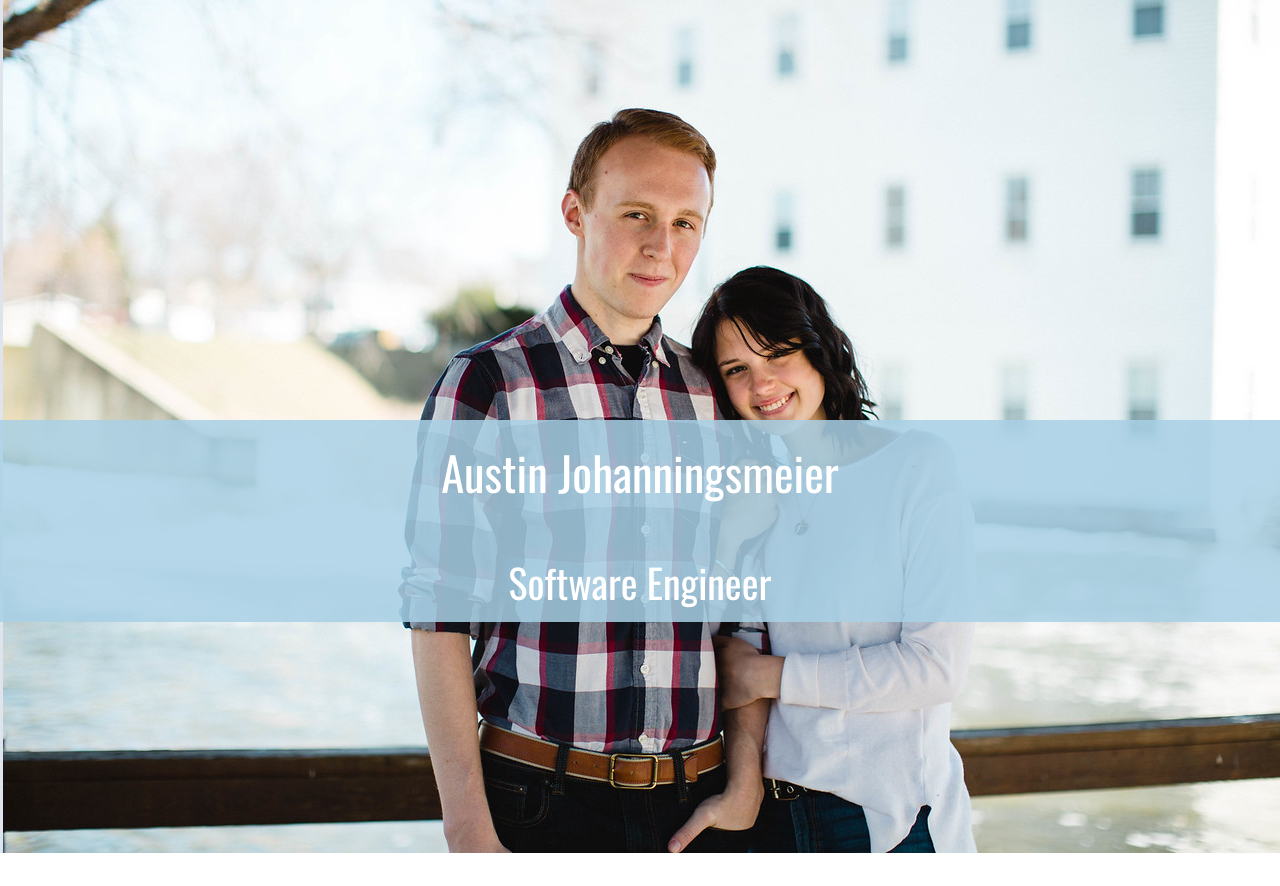
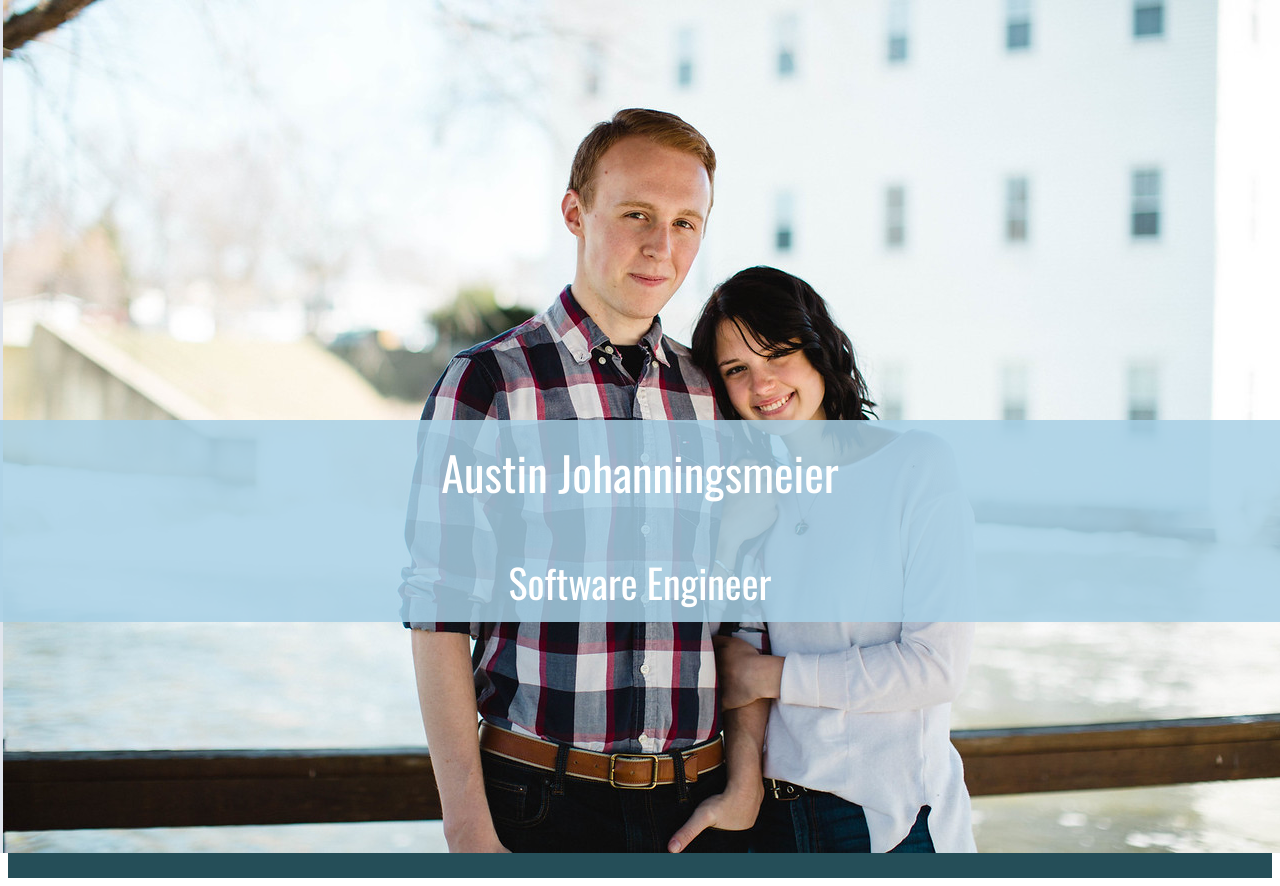
Before and after one commit to austin0150/Personal-Webpage, an Angular app: page / in a window 1280 px wide. Before the commit the page ends 853 px from the top, so only its background shows below. Built offline with nearby package versions, Linux system fonts and the light colour scheme.

Commit message:
added sections

```diff
--- a/src/app/app.component.css
+++ b/src/app/app.component.css
@@ -48,5 +48,11 @@ h1,h2, p{
 }
 
 .NavBar {
-
+    width: 100%;
+    position : sticky;
+    position: -webkit-sticky;
+    height: 25px;
+    background-color: #254E58;
+    top: 0px;
+    margin-top: 853px;
 }
```
